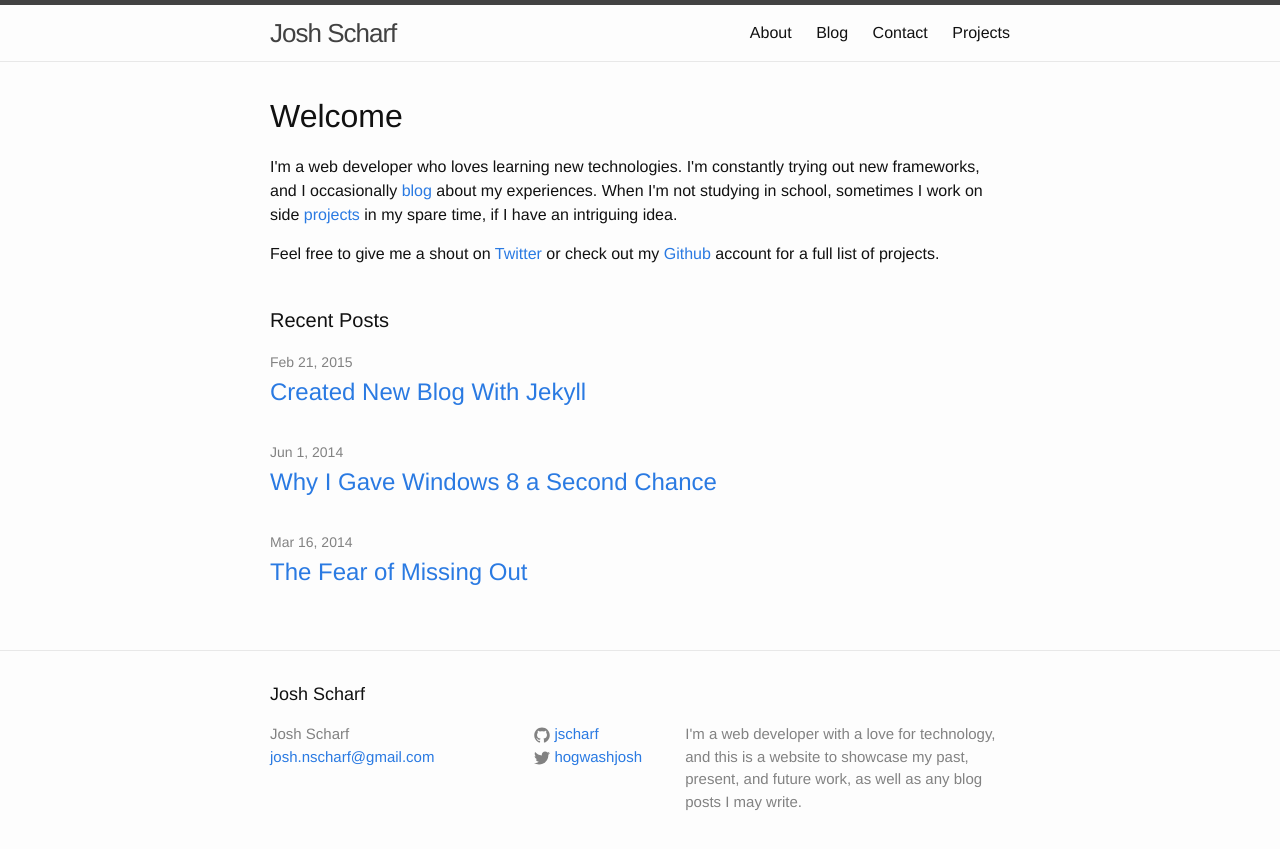
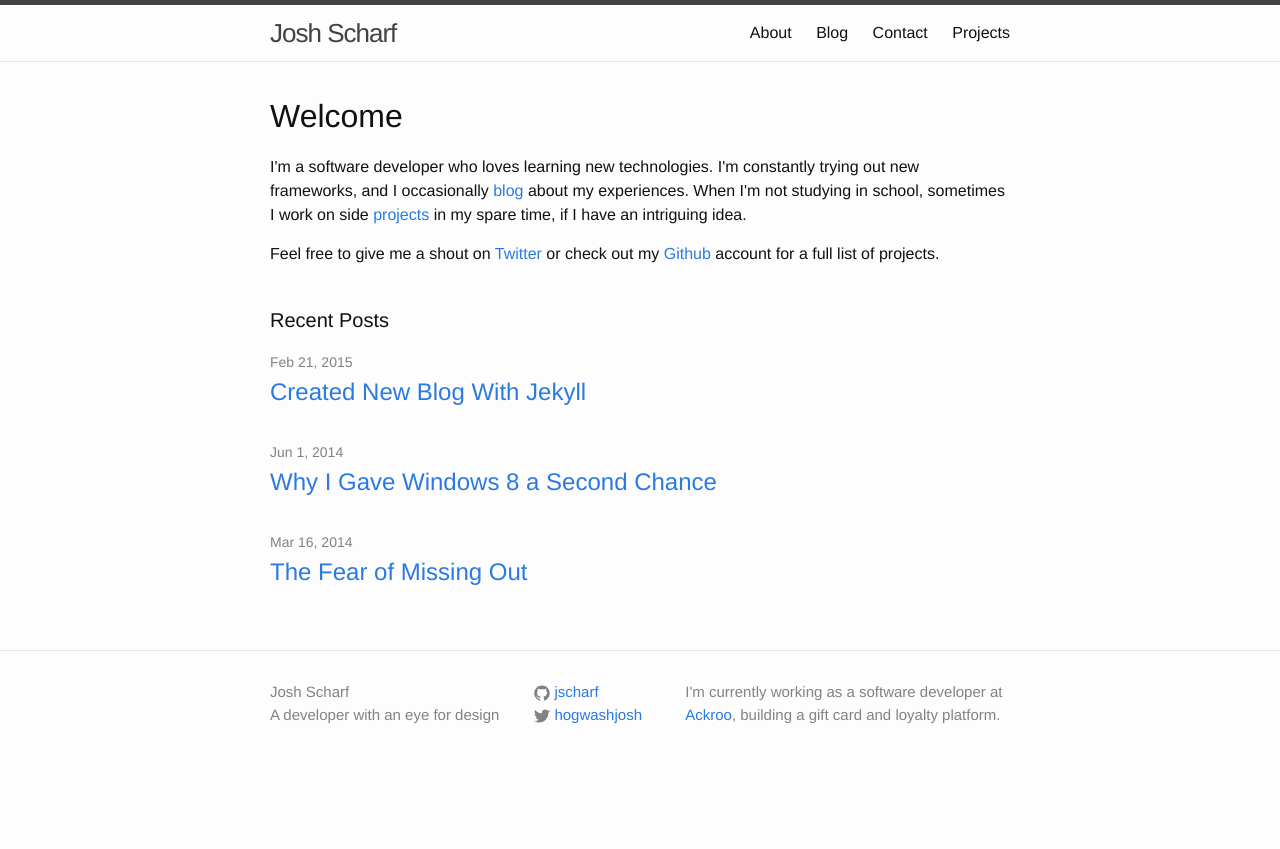
Before and after one commit to jscharf/jscharf.github.io, a Jekyll site: the page built from index.html, in a window 1280 px wide. Shown: the top 849 px of the page. Built offline with Jekyll 4.4.1, drawn with Linux system fonts in a browser that asks for light colours.

Commit message:
Update content

```diff
--- a/_config.yml
+++ b/_config.yml
@@ -1,8 +1,9 @@
 # Site settings
 title: Josh Scharf
+subtitle: A developer with an eye for design
 email: josh.nscharf@gmail.com
 description: > # this means to ignore newlines until "baseurl:"
-  I'm a web developer with a love for technology, and this is a website to showcase my past, present, and future work, as well as any blog posts I may write.
+  I am a software developer with a love for technology. Generally I gravitate toward web development, including JavaScript, PHP, and C# projects. Mobile app development is really interesting too, and the ubiquity of smartphones has enabled an app revolution that touches the lives of so many people today. We can do things now that we never could before, and I find that incredibly exciting.
 baseurl: "" # the subpath of your site, e.g. /blog/
 url: "http://jscharf.github.io" # the base hostname & protocol for your site
 twitter_username: hogwashjosh
--- a/_includes/footer.html
+++ b/_includes/footer.html
@@ -1,14 +1,12 @@
 <footer class="site-footer">
 
   <div class="wrapper">
-
-    <h2 class="footer-heading">{{ site.title }}</h2>
 
     <div class="footer-col-wrapper">
       <div class="footer-col  footer-col-1">
         <ul class="contact-list">
           <li>{{ site.title }}</li>
-          <li><a href="mailto:{{ site.email }}">{{ site.email }}</a></li>
+          <li>{{ site.subtitle }}</li>
         </ul>
       </div>
 
@@ -46,7 +44,7 @@
       </div>
 
       <div class="footer-col  footer-col-3">
-        <p class="text">{{ site.description }}</p>
+        <p class="text">I'm currently working as a software developer at <a href="http://ackroo.com">Ackroo</a>, building a gift card and loyalty platform.</p>
       </div>
     </div>
 
--- a/index.html
+++ b/index.html
@@ -6,7 +6,7 @@ layout: default
 
   <h1>Welcome</h1>
 
-  <p>I'm a web developer who loves learning new technologies. I'm constantly trying out new frameworks, and I occasionally <a href="blog">blog</a> about my experiences. When I'm not studying in school, sometimes I work on side <a href="projects">projects</a> in my spare time, if I have an intriguing idea.</p>
+  <p>I'm a software developer who loves learning new technologies. I'm constantly trying out new frameworks, and I occasionally <a href="blog">blog</a> about my experiences. When I'm not studying in school, sometimes I work on side <a href="projects">projects</a> in my spare time, if I have an intriguing idea.</p>
 
   <p>Feel free to give me a shout on <a href="https://twitter.com/{{ site.twitter_username }}">Twitter</a> or check out my <a href="https://github.com/{{ site.github_username }}">Github</a> account for a full list of projects.</p>
 
```
Also changed, not shown: about.md (+2 -2 lines), Gemfile.lock.
